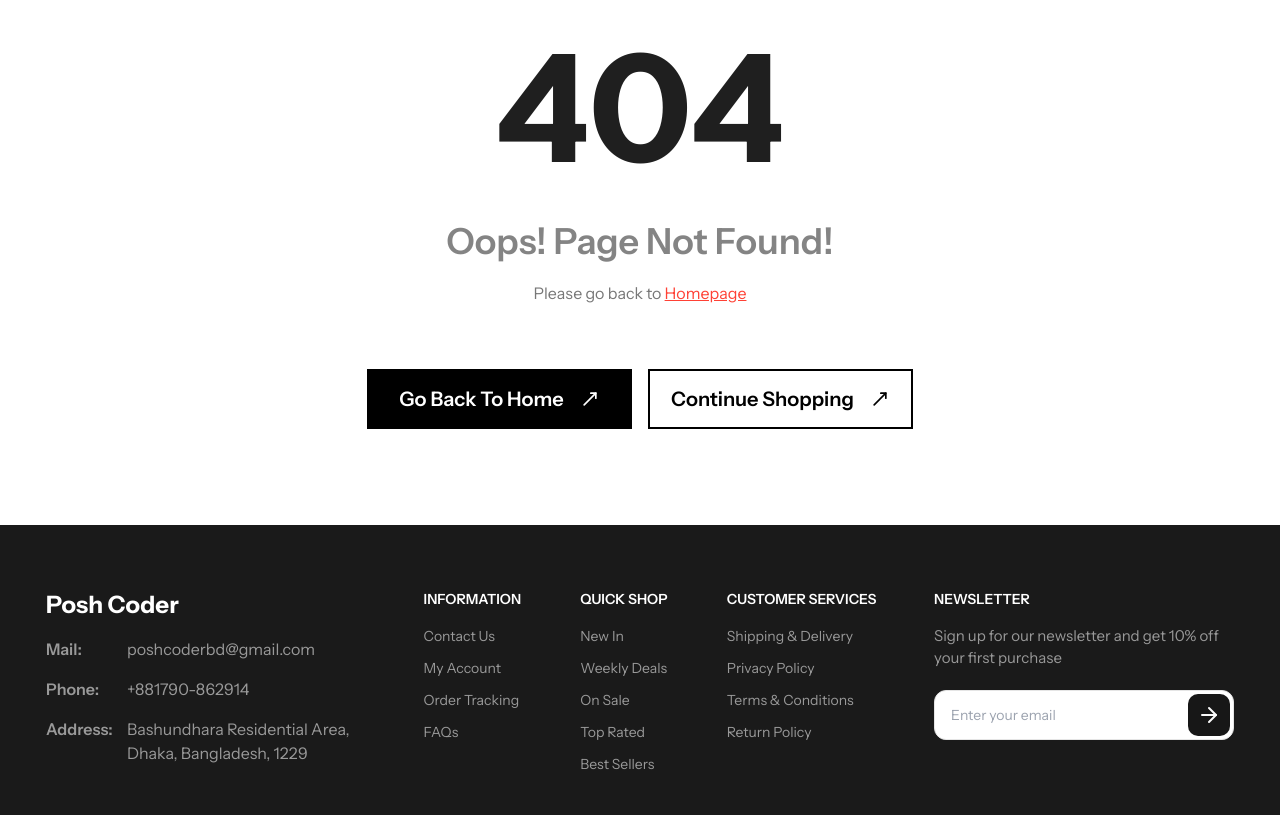
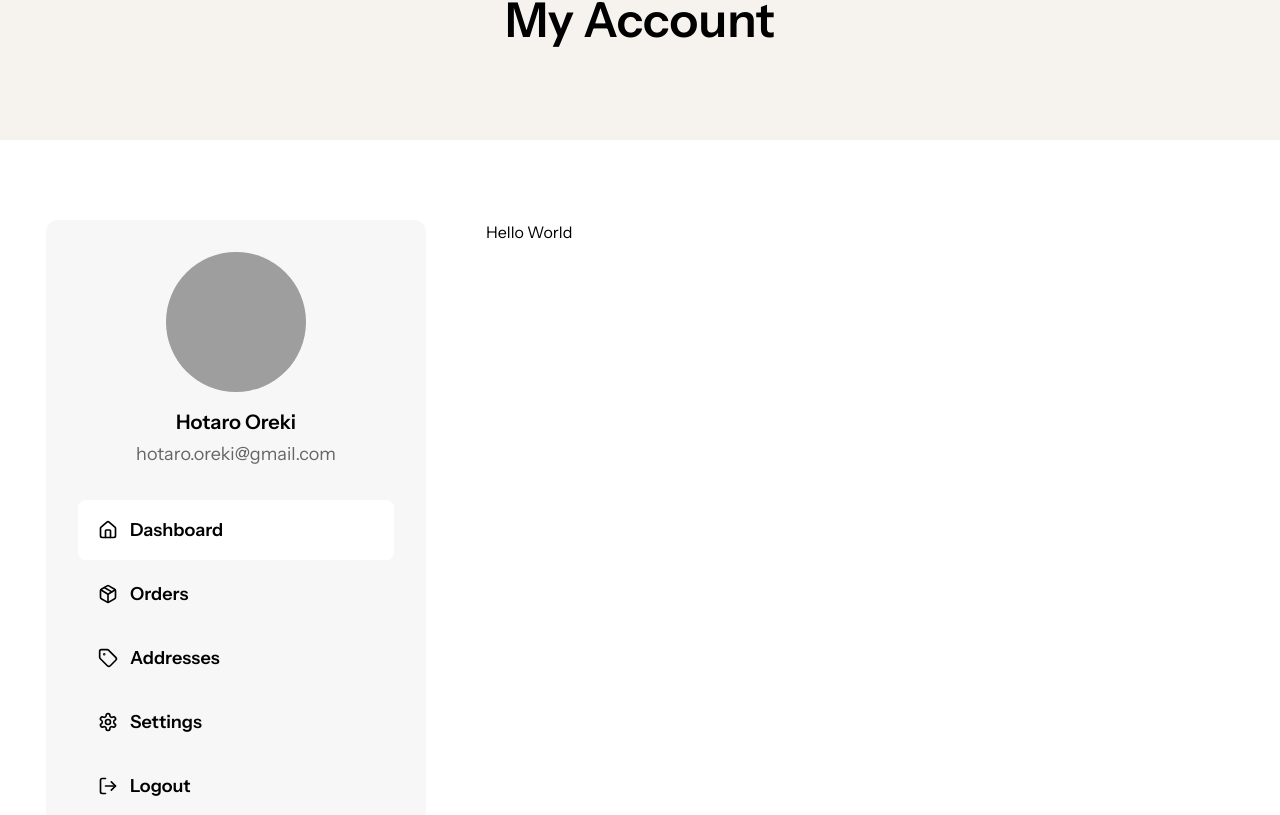
Before and after one commit to Iamparves/peCommerce-frontend, a React (Vite) app: page /account/dashboard in a window 1280 px wide. Shown: the part 265-1080 px from the top of the page. Built offline with nearby package versions, Linux system fonts and the light colour scheme; grey boxes are pictures that could not be loaded.

Commit message:
account layout complete

```diff
--- a/src/App.tsx
+++ b/src/App.tsx
@@ -1,4 +1,4 @@
-import { BrowserRouter, Route, Routes } from "react-router-dom";
+import { BrowserRouter, Navigate, Route, Routes } from "react-router-dom";
 import { Toaster } from "sonner";
 import "./App.css";
 import Layout from "./components/shared/Layout";
@@ -11,6 +11,7 @@ import Contact from "./pages/Contact";
 import Faqs from "./pages/Faqs";
 import Home from "./pages/Home";
 import Login from "./pages/Login";
+import MyAccount from "./pages/MyAccount";
 import OrderTracking from "./pages/OrderTracking";
 import PageNotFound from "./pages/PageNotFound";
 import ProductDetails from "./pages/ProductDetails";
@@ -40,6 +41,10 @@ function App() {
           <Route path="signup" element={<Signup />} />
           <Route path="login" element={<Login />} />
           <Route path="order-tracking" element={<OrderTracking />} />
+          <Route path="account" element={<MyAccount />}>
+            <Route path="" element={<Navigate to="dashboard" />} />
+            <Route path="*" element={<h2>Hello World</h2>} />
+          </Route>
           <Route path="*" element={<PageNotFound />} />
         </Route>
       </Routes>
--- /dev/null
+++ b/src/components/Accounts/AccountSidebar.tsx
@@ -0,0 +1,61 @@
+import { House, LogOut, Package, Settings, Tag } from "lucide-react";
+import { NavLink } from "react-router-dom";
+
+const sidebarItems = [
+  {
+    title: "Dashboard",
+    icon: <House className="size-full" />,
+    link: "/account/dashboard",
+  },
+  {
+    title: "Orders",
+    icon: <Package className="size-full" />,
+    link: "/account/orders",
+  },
+  {
+    title: "Addresses",
+    icon: <Tag className="size-full" />,
+    link: "/account/addresses",
+  },
+
+  {
+    title: "Settings",
+    icon: <Settings className="size-full" />,
+    link: "/account/settings",
+  },
+  {
+    title: "Logout",
+    icon: <LogOut className="size-full" />,
+    link: "/account/logout",
+  },
+];
+
+const AccountSidebar = () => {
+  return (
+    <div className="w-full rounded-xl bg-[#F7F7F7] p-3 md:w-[230px] lg:w-[300px] lg:p-7 xl:w-[380px] xl:p-8">
+      <div className="mb-8 flex flex-col items-center text-center">
+        <img
+          src="https://anvogue.vercel.app/_next/image?url=%2Fimages%2Favatar%2F1.png&w=384&q=75"
+          alt="Avatar"
+          className="mb-4 block size-[140px] rounded-full object-cover"
+        />
+        <h3 className="mb-1 text-lg font-semibold lg:text-xl">Hotaro Oreki</h3>
+        <p className="text-[#666] lg:text-lg">hotaro.oreki@gmail.com</p>
+      </div>
+      <div className="flex flex-col gap-1">
+        {sidebarItems.map((item, index) => (
+          <NavLink
+            key={index}
+            to={item.link}
+            className="flex items-center gap-3 rounded-lg px-5 py-3 font-semibold duration-200 hover:bg-white lg:py-4 lg:text-lg [&.active]:bg-white"
+          >
+            <span className="size-[18px] lg:size-5">{item.icon}</span>
+            <span>{item.title}</span>
+          </NavLink>
+        ))}
+      </div>
+    </div>
+  );
+};
+
+export default AccountSidebar;
--- a/src/components/shared/SectionTop.tsx
+++ b/src/components/shared/SectionTop.tsx
@@ -21,7 +21,7 @@ const SectionTop: React.FC<SectionTopProps> = ({
       <div className="container">
         <h1
           className={cn(
-            "text-center text-4xl font-semibold text-black sm:text-5xl md:text-6xl",
+            "text-center text-4xl font-semibold text-black sm:text-5xl",
             titleClass,
           )}
         >
--- /dev/null
+++ b/src/pages/MyAccount.tsx
@@ -0,0 +1,21 @@
+import AccountSidebar from "@/components/Accounts/AccountSidebar";
+import SectionTop from "@/components/shared/SectionTop";
+import { Outlet } from "react-router-dom";
+
+const MyAccount = () => {
+  return (
+    <main>
+      <SectionTop title="My Account" />
+      <section className="bg-white py-16 md:py-20">
+        <div className="container">
+          <div className="grid grid-cols-1 gap-7 md:grid-cols-[auto_1fr] lg:gap-10 xl:gap-[60px]">
+            <AccountSidebar />
+            <Outlet />
+          </div>
+        </div>
+      </section>
+    </main>
+  );
+};
+
+export default MyAccount;
--- a/src/store.ts
+++ b/src/store.ts
@@ -8,7 +8,7 @@ export interface TStore {
 }
 
 const useLocalStore = create<TStore>((set) => ({
-  isLoggedIn: false,
+  isLoggedIn: true,
   setIsLoggedIn: (isLoggedIn) => set({ isLoggedIn }),
   isMenuOpen: false,
   setIsMenuOpen: (isMenuOpen) => set({ isMenuOpen }),
```
